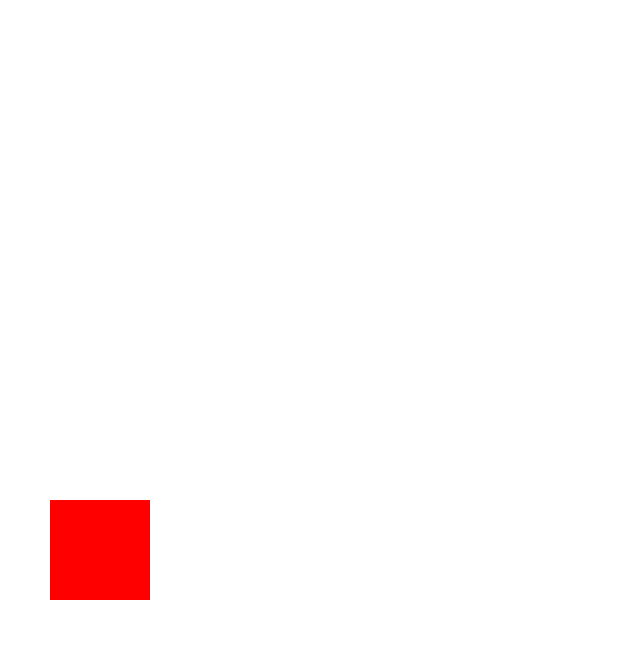
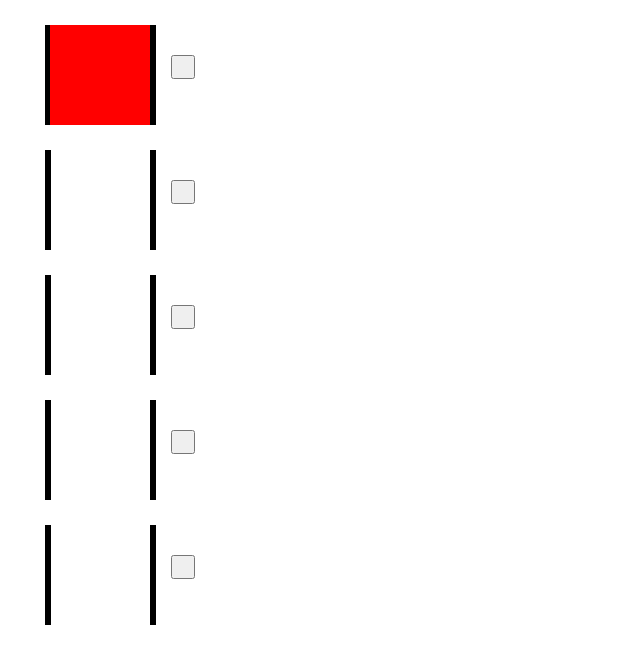
Before and after one commit to Zasetsky/elevator, a Vue app: page / in a window 1280 px wide. Shown: the top 664 px of the page, without its empty margins (0-640 px from the left). Built offline with nearby package versions, Linux system fonts and the light colour scheme.

Commit message:
Move elevator

```diff
--- a/src/App.vue
+++ b/src/App.vue
@@ -1,21 +1,40 @@
 <template>
-  <div>
-    <Elevator />
+  <div class="main">
+    <Elevator :position="position" />
+    <Floor
+      v-for="(item, id) in items" :key="id"
+      @buttonClick="button"
+      :id="id"/>
   </div>
 </template>
 
 <script>
 import Elevator from "./components/Elevator.vue";
+import Floor from "./components/Floor.vue";
 
 export default {
   name: 'App',
   components: {
-    Elevator
-},
+    Elevator,
+    Floor
+  },
+  data() {
+    return {
+      items: [0,0,0,0,0],
+      position: 0
+    }
+  },
+  methods: {
+    button(id) {
+      this.position = id * 125
+      console.log(this.position)
+    },
+  }
 }
 
 </script>
 
 <style lang="scss">
-
+  .main {
+  }
 </style>
--- a/src/components/Elevator.vue
+++ b/src/components/Elevator.vue
@@ -1,28 +1,30 @@
 <template>
-    <div class="caption-text" :style="{marginTop:y + 'px'}" @click="click()">
+    <div class="caption-text" :style="{marginTop:y + 'px'}">
 
     </div>
 </template>
 <script>
 export default {
-    name: 'ElevatorComponent',
-    data() {
+  name: 'ElevatorComponent',
+  props: {
+      position: {
+        type: Number,
+      }
+    },
+  data() {
     return {
-      y: 500
     }
   },
-    methods: {
-    click() {
-      this.y -=99
-      if(this.y < 0) {
-        this.y += 500
-      }
+  computed: {
+    y(){
+      return this.position
     }
-  },
+  }
 }
 </script>
 <style lang="scss">
 .caption-text {
+    position: absolute;
     width: 100px;
     height: 100px;
     margin-left: 50px;
--- /dev/null
+++ b/src/components/Floor.vue
@@ -0,0 +1,33 @@
+<template>
+    <div class="floor">
+        <button class="button" @click="buttonClick()" />
+    </div>
+</template>
+<script>
+export default {
+    name: 'FloorComponent',
+    props: ['id'],
+    methods: {
+        buttonClick() {
+            this.$emit('buttonClick', this.id)
+        }
+    }
+}
+</script>
+<style lang="scss">
+    .floor {
+        border-left: solid 6px;
+        border-right: solid 6px;
+        border-color: black;
+        margin-top: 25px;
+        height: 100px;
+        width: 99px;
+        margin-left: 45px;
+        button {
+            padding: 10px;
+            margin-left: 120px;
+            margin-top: 30px;
+    }
+    }
+
+</style>
```
Also changed, not shown: src/components/Button.vue (deleted, +0 -13 lines).
